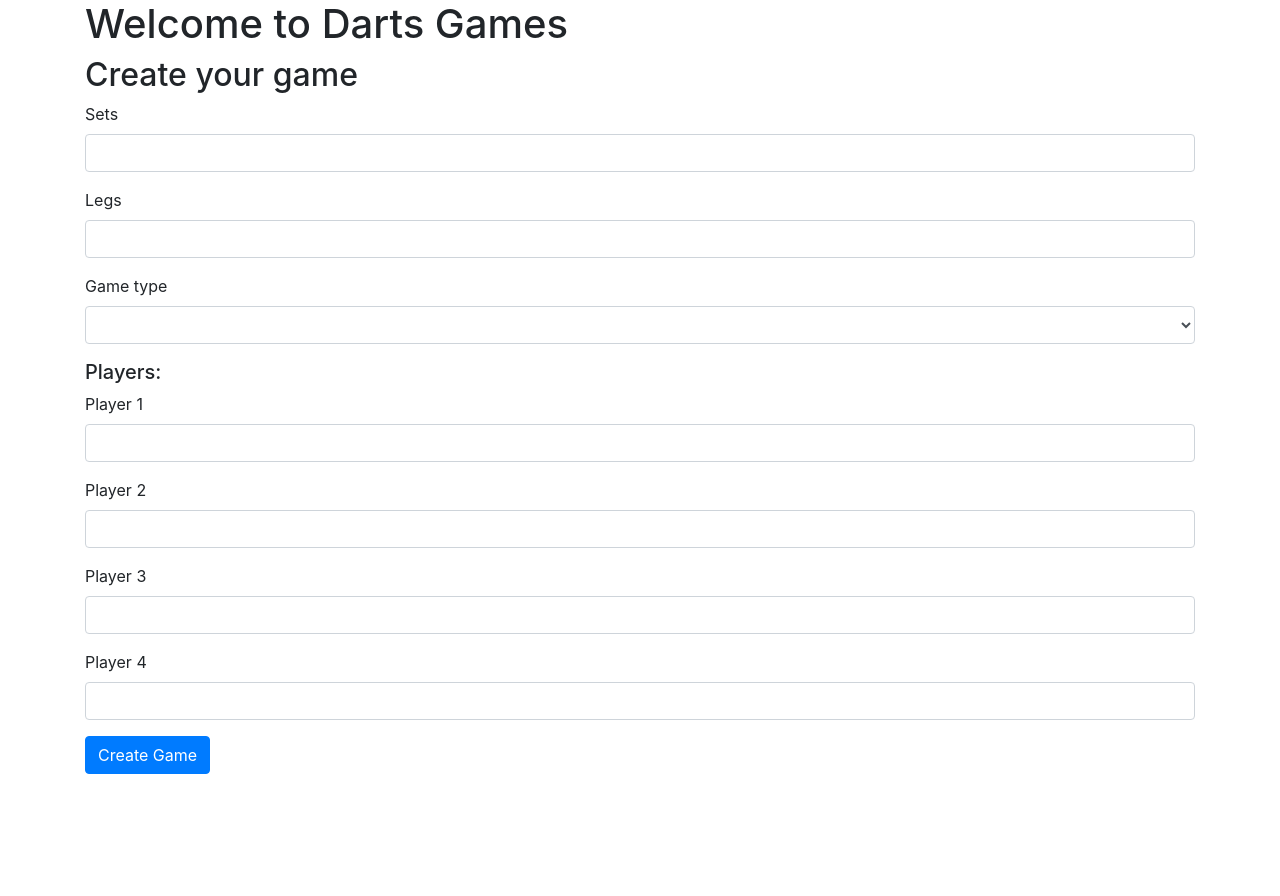
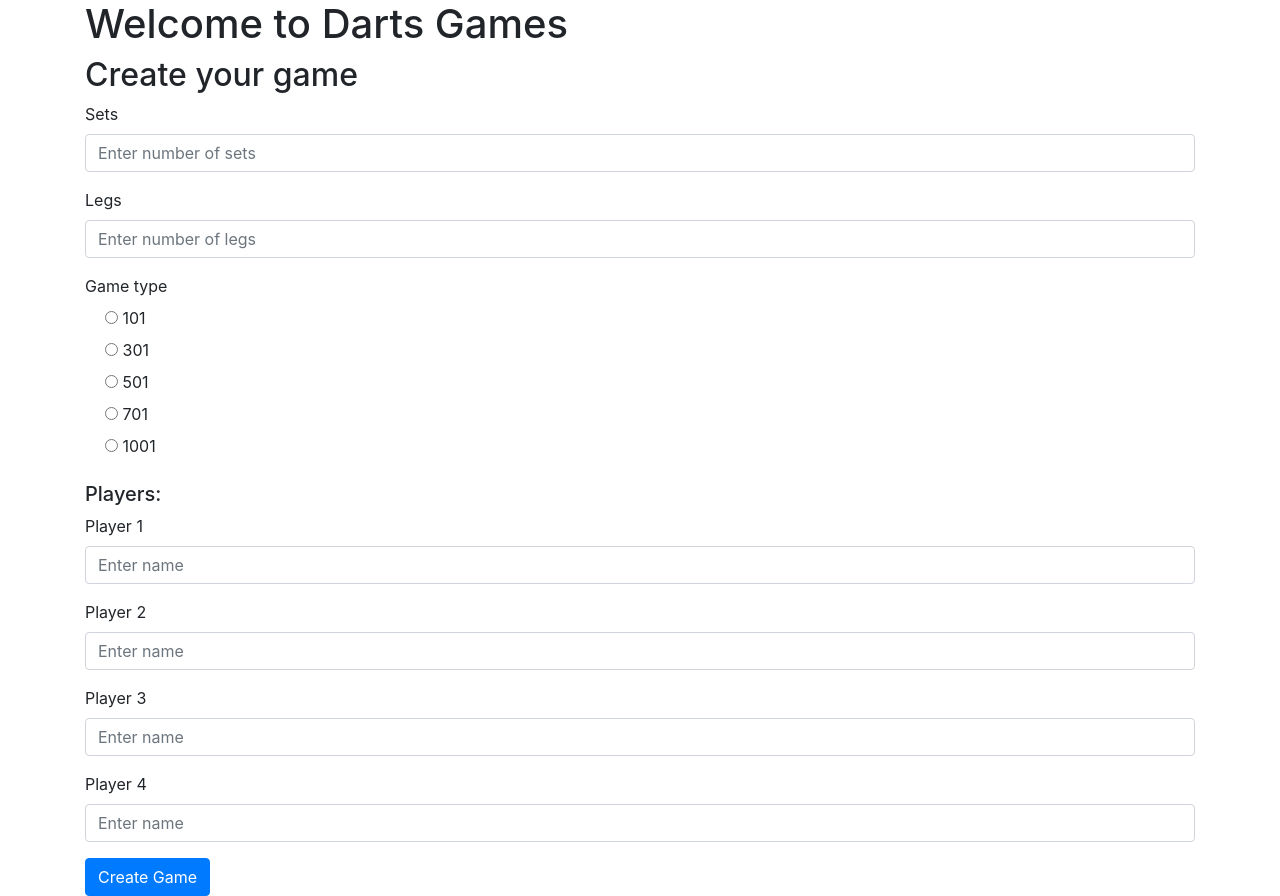
Before and after one commit to ameliebou/dartsgames, a Rails app: page / in a window 1280 px wide. Before the commit the page ends 800 px from the top, so only its background shows below. Run offline with Rails 7, Linux system fonts and the light colour scheme; style sheets or scripts are compiled from the project's sources; some libraries are stand-ins or nearby versions.

Commit message:
improved form

```diff
--- a/app/models/game.rb
+++ b/app/models/game.rb
@@ -3,6 +3,8 @@ require 'securerandom'
 class Game < ApplicationRecord
   has_many :players
   before_create :set_password
+
+  validates :game_type, presence: true
 
   private
 
--- a/app/views/games/show.html.erb
+++ b/app/views/games/show.html.erb
@@ -4,6 +4,9 @@
   <h3>Game info</h3>
   <p>ID: <%= @game.id %></p>
   <p>Password: <%= @game.password %></p>
+  <p>Game Type: <%= @game.game_type %></p>
+
+  <h3>Players</h3>
 
   <% @players.each do |player| %>
     <p><%= player.name %></p>
--- a/app/views/pages/home.html.erb
+++ b/app/views/pages/home.html.erb
@@ -3,21 +3,21 @@
 
   <h2>Create your game</h2>
   <%= simple_form_for @game do |f| %>
-    <%= f.input :sets %>
-    <%= f.input :legs %>
-    <%= f.input :game_type, collection: Game.game_types %>
+    <%= f.input :sets, placeholder: 'Enter number of sets' %>
+    <%= f.input :legs, placeholder: 'Enter number of legs' %>
+    <%= f.input :game_type, as: :radio_buttons, collection: Game.game_types, wrapper: :vertical_collection_inline %>
     <h5>Players:</h5>
     <%= f.simple_fields_for :player_1 do |form| %>
-      <%= form.input :name, label: 'Player 1' %>
+      <%= form.input :name, label: 'Player 1', placeholder: 'Enter name' %>
     <% end %>
     <%= f.simple_fields_for :player_2 do |form| %>
-      <%= form.input :name, label: 'Player 2' %>
+      <%= form.input :name, label: 'Player 2', placeholder: 'Enter name' %>
     <% end %>
     <%= f.simple_fields_for :player_3 do |form| %>
-      <%= form.input :name, label: 'Player 3' %>
+      <%= form.input :name, label: 'Player 3', placeholder: 'Enter name' %>
     <% end %>
     <%= f.simple_fields_for :player_4 do |form| %>
-      <%= form.input :name, label: 'Player 4' %>
+      <%= form.input :name, label: 'Player 4', placeholder: 'Enter name' %>
     <% end %>
     <%= f.button :submit, class: "btn-primary" %>
   <% end %>
```
